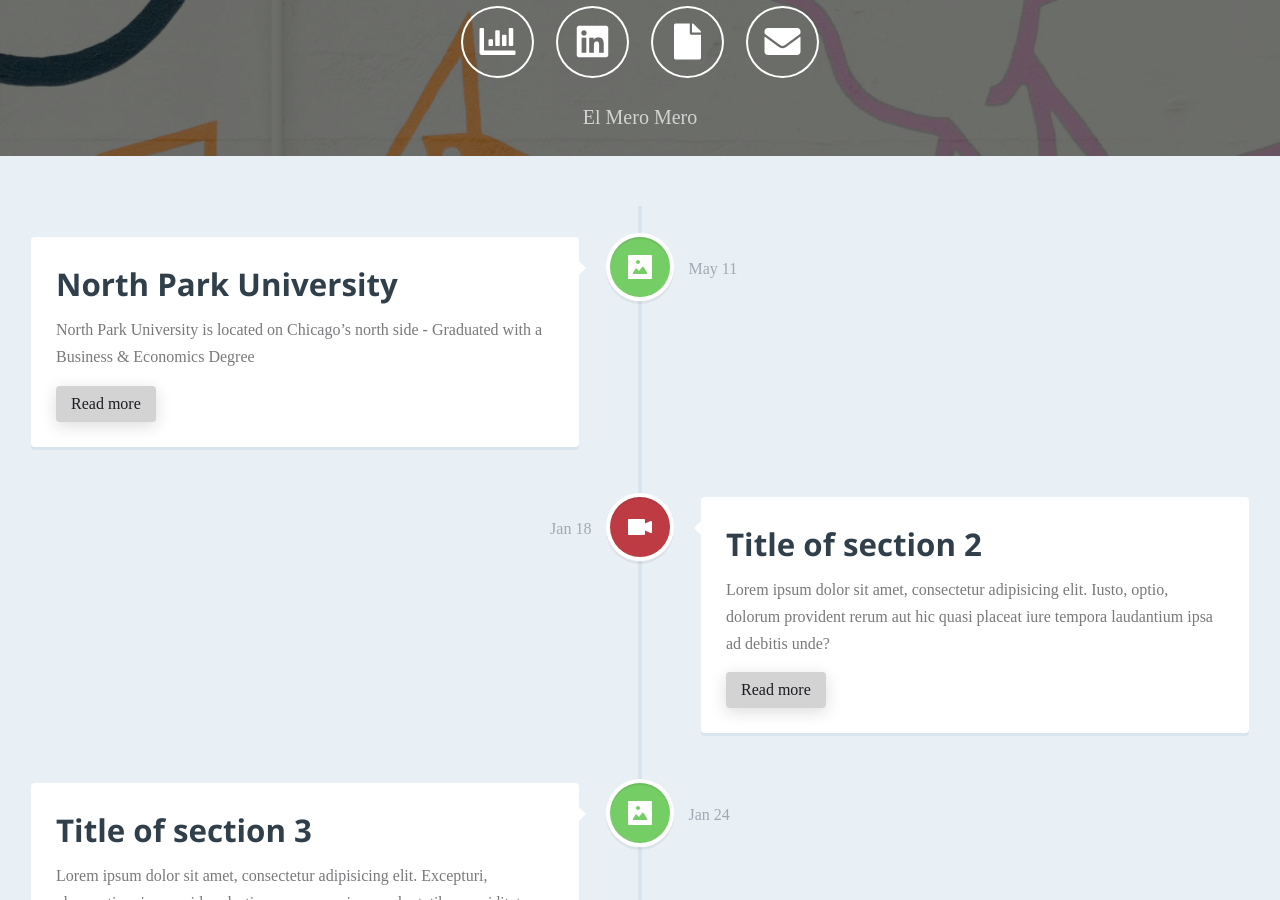
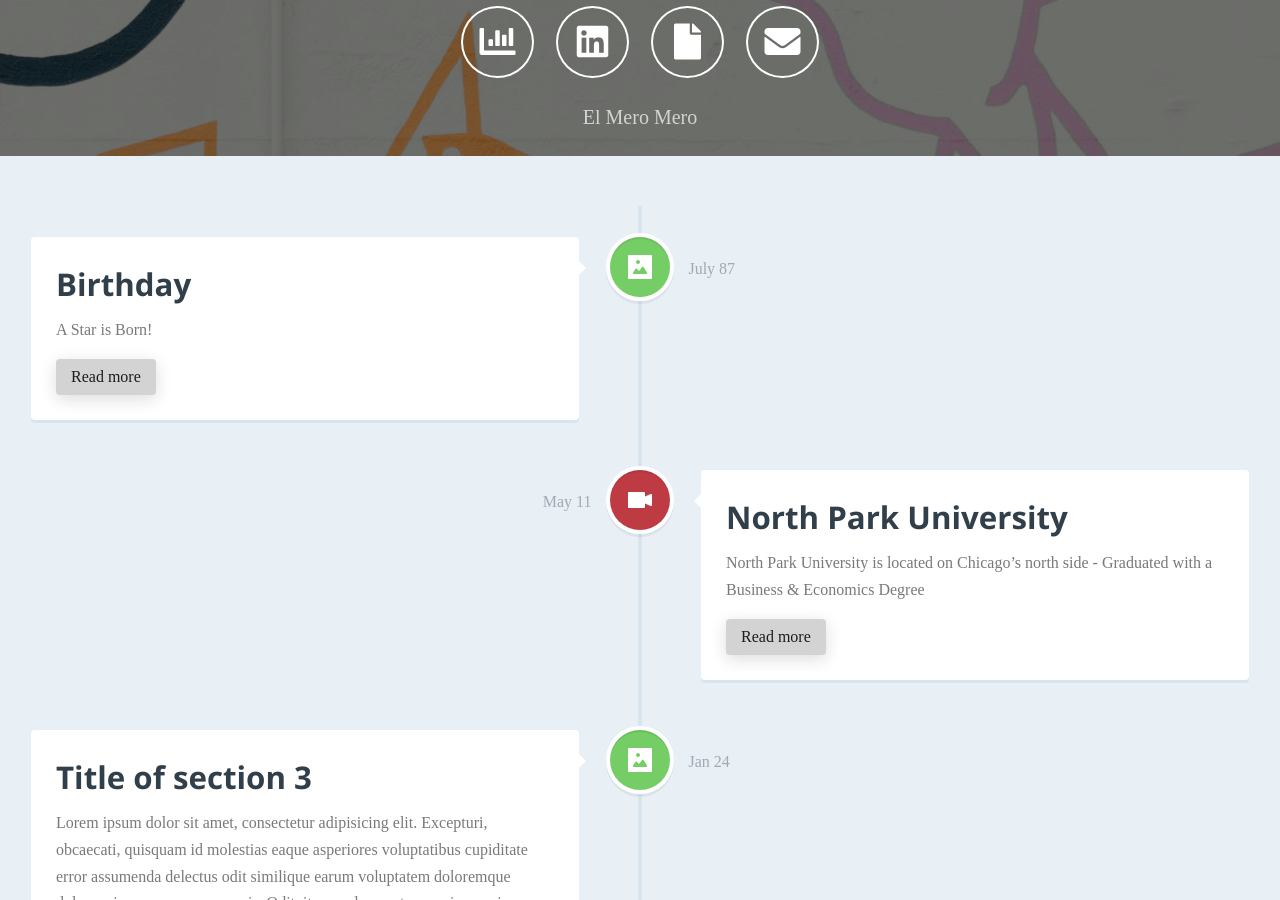
Before and after one commit to Erick-Navarrete/Bio_EN, a Jekyll site: the page built from index.html, in a window 1280 px wide and 900 px high, scrolled down 366 px. Built offline with Jekyll 4.4.1, drawn with Linux system fonts in a browser that asks for light colours; some web fonts are replaced; comment, search, counter and statistics services are not loaded.

Commit message:
Update index.html

```diff
--- a/index.html
+++ b/index.html
@@ -112,11 +112,11 @@ permalink: /
         </div> <!-- cd-timeline__img -->
 
         <div class="cd-timeline__content text-component">
-          <h2>North Park University</h2>
-          <p class="color-contrast-medium">North Park University is located on Chicago’s north side - Graduated with a Business & Economics Degree </p>
+          <h2>Birthday</h2>
+          <p class="color-contrast-medium">A Star is Born!</p>
 
           <div class="flex justify-between items-center">
-            <span class="cd-timeline__date">May 11</span>
+            <span class="cd-timeline__date">July 87</span>
             <a href="#0" class="btn btn--subtle">Read more</a>
           </div>
         </div> <!-- cd-timeline__content -->
@@ -128,11 +128,11 @@ permalink: /
         </div> <!-- cd-timeline__img -->
 
         <div class="cd-timeline__content text-component">
-          <h2>Title of section 2</h2>
-          <p class="color-contrast-medium">Lorem ipsum dolor sit amet, consectetur adipisicing elit. Iusto, optio, dolorum provident rerum aut hic quasi placeat iure tempora laudantium ipsa ad debitis unde?</p>
+          <h2>North Park University</h2>
+          <p class="color-contrast-medium">North Park University is located on Chicago’s north side - Graduated with a Business & Economics Degree</p>
 
           <div class="flex justify-between items-center">
-            <span class="cd-timeline__date">Jan 18</span>
+            <span class="cd-timeline__date">May 11</span>
             <a href="#0" class="btn btn--subtle">Read more</a>
           </div>
         </div> <!-- cd-timeline__content -->
```
